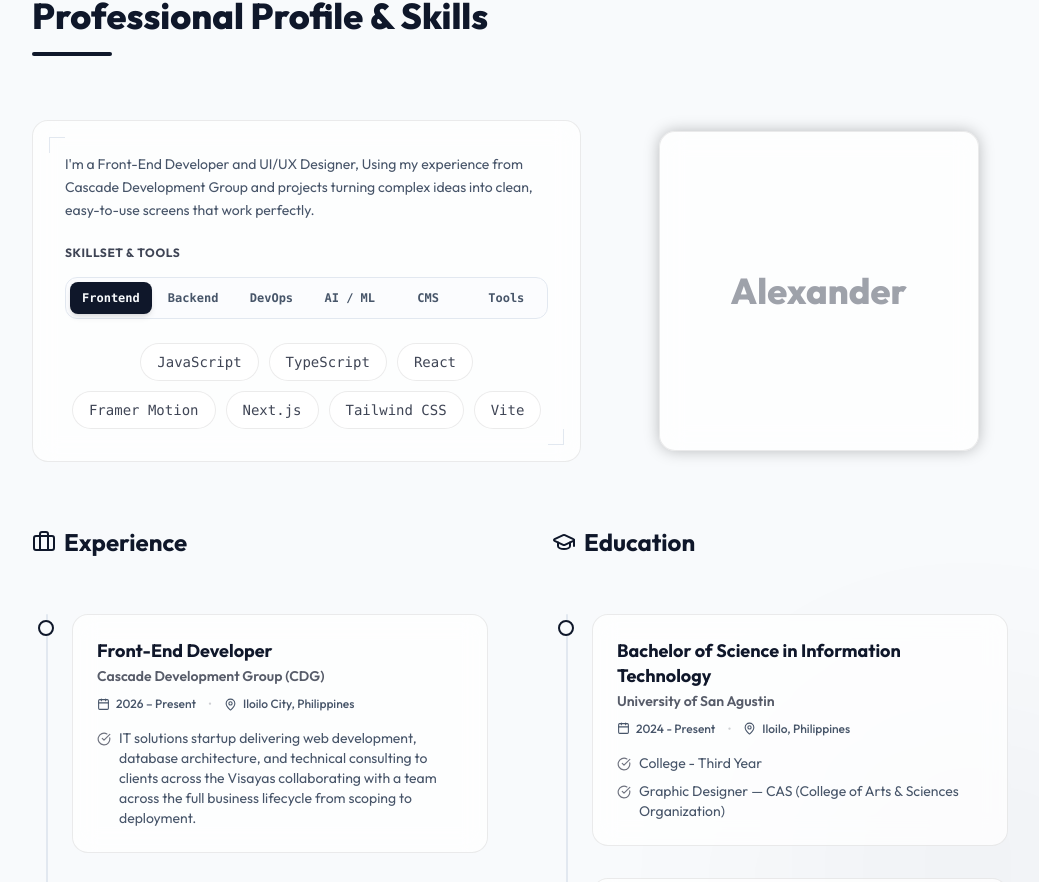
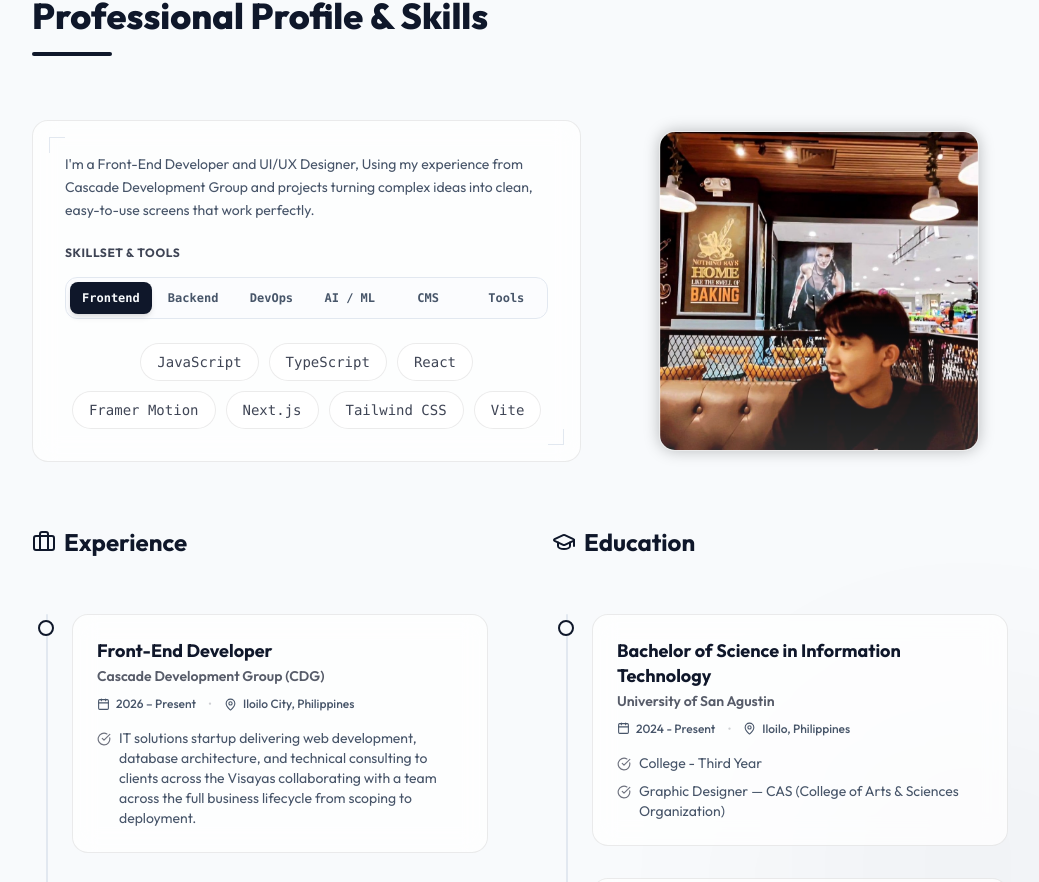
Before and after one commit to Alexander-Tolosa/E-Portfolio, a Next.js app: page / in a window 1280 px wide. Shown: the part 940-1822 px from the top of the page, without its empty margins (120-1159 px from the left). Built offline with nearby package versions, Linux system fonts and the light colour scheme; no server answers.

Commit message:
created profile

```diff
--- a/src/data/content.ts
+++ b/src/data/content.ts
@@ -55,6 +55,7 @@ export interface PortfolioContent {
     title: string;
     subTitle: string;
     bio: string;
+    avatarUrl: string;
     resumeUrl: string;
     socials: {
       github: string;
@@ -77,6 +78,7 @@ export const content: PortfolioContent = {
     title: "Full-Stack Software Engineer",
     subTitle: "Crafting Premium Digital Experiences & Robust Backends",
     bio: "A highly dedicated and detail-oriented Software Engineer specializing in building full-stack web applications. I turn complex logic and requirements into clean, elegant, and performant code, with an emphasis on fluid animations and responsive layout design.",
+    avatarUrl: "/assets/images/profile_avatar.jpg",
     resumeUrl: "/resume.pdf",
     socials: {
       github: "https://github.com/Alexander-Tolosa",
--- a/src/sections/About.tsx
+++ b/src/sections/About.tsx
@@ -115,10 +115,14 @@ export function About() {
                 transition={{ duration: 0.5 }}
                 className="relative w-64 h-64 md:w-80 md:h-80"
               >
-                <DirectionalTilt className="w-full h-full rounded-2xl overflow-hidden border border-brand-border glass relative group">
-                  <div className="w-full h-full flex items-center justify-center text-4xl font-extrabold text-foreground/40 group-hover:text-foreground/60 transition-colors">
-                    Alexander
-                  </div>
+                <DirectionalTilt className="w-full h-full rounded-2xl overflow-hidden border border-brand-border glass relative group shadow-xl">
+                  {/* eslint-disable-next-line @next/next/no-img-element */}
+                  <img
+                    src="/assets/images/profile_avatar.jpg"
+                    alt="Alexander Tolosa Profile Photo"
+                    className="w-full h-full object-cover group-hover:scale-105 transition-transform duration-500"
+                  />
+                  <div className="absolute inset-0 bg-gradient-to-t from-[var(--background)]/40 via-transparent to-transparent opacity-40 pointer-events-none" />
                 </DirectionalTilt>
               </motion.div>
             </div>
```
